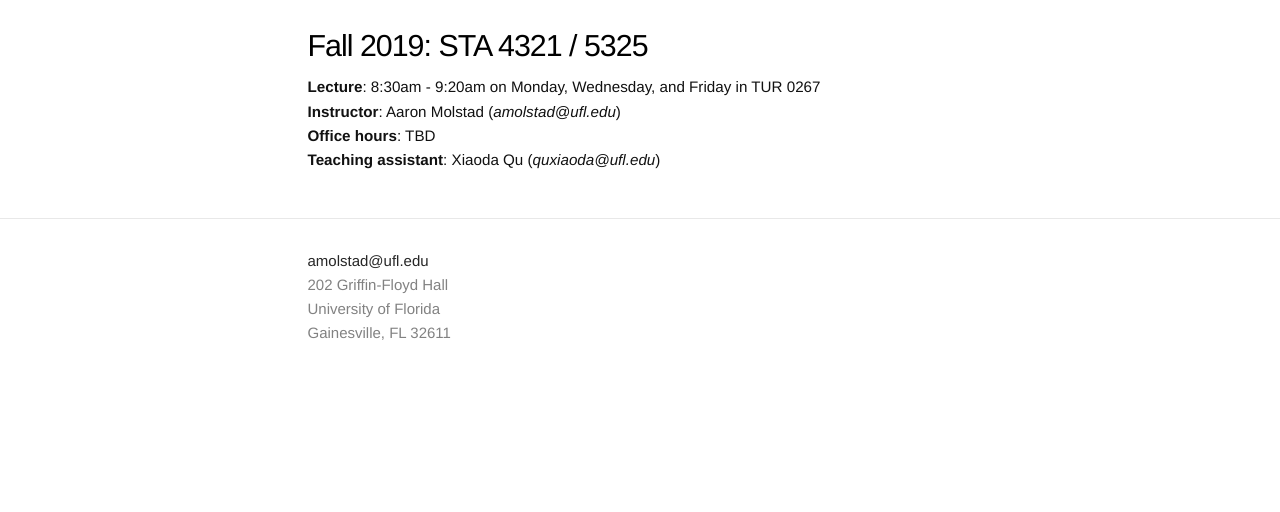
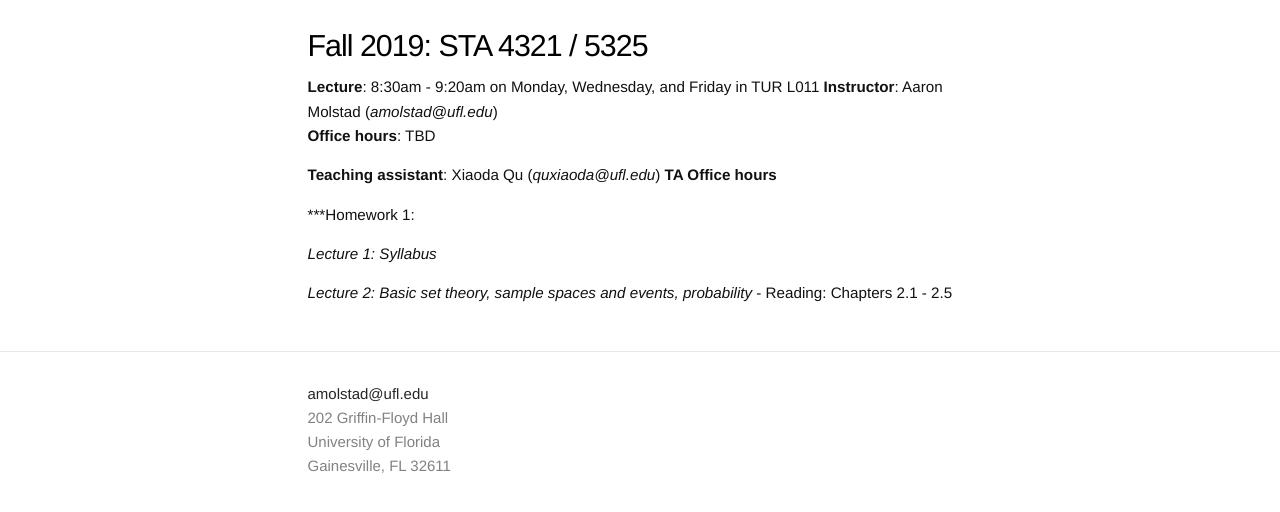
Before and after one commit to ajmolstad/ajmolstad.github.io, a Jekyll site: the page built from F19_STA4321.md, in a window 1280 px wide. Shown: the top 512 px of the page. Built offline with Jekyll 4.4.1, drawn with Linux system fonts in a browser that asks for light colours.

Commit message:
Update F19_STA4321.md

```diff
--- a/F19_STA4321.md
+++ b/F19_STA4321.md
@@ -5,7 +5,17 @@
 ---
 # Fall 2019: STA 4321 / 5325
 
-**Lecture**: 8:30am - 9:20am on Monday, Wednesday, and Friday in TUR 0267
+**Lecture**: 8:30am - 9:20am on Monday, Wednesday, and Friday in TUR L011
 **Instructor**: Aaron Molstad (*amolstad@ufl.edu*)
 **Office hours**: TBD
+
 **Teaching assistant**: Xiaoda Qu (*quxiaoda@ufl.edu*)
+**TA Office hours**
+
+
+***Homework 1:
+
+*Lecture 1: Syllabus*
+
+*Lecture 2: Basic set theory, sample spaces and events, probability*
+	- Reading: Chapters 2.1 - 2.5
```
